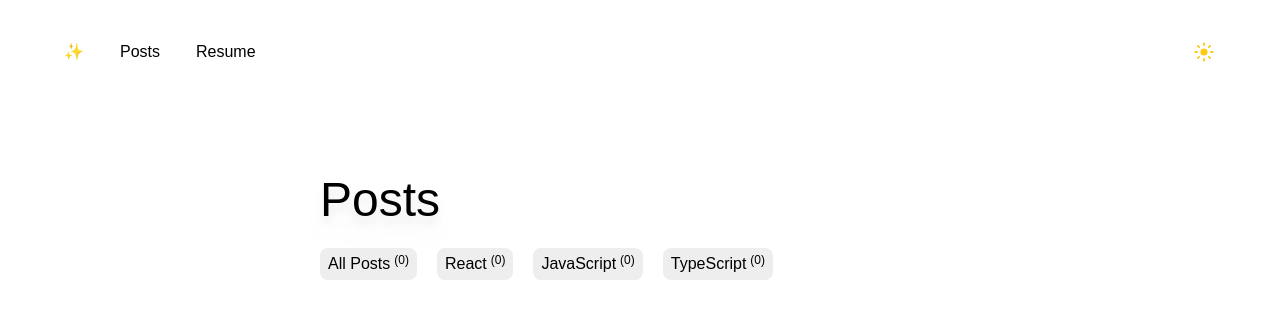
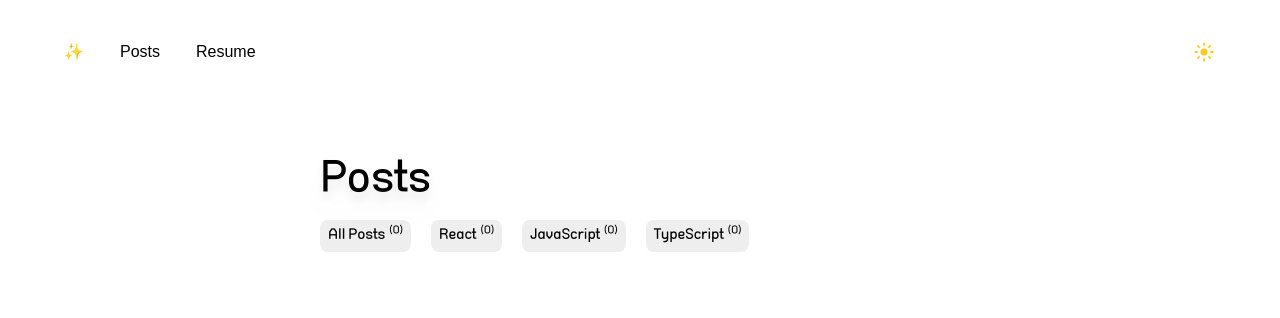
Before and after one commit to SWARVY/Caffhheiene_web, a Next.js app in the folder caffhheiene/: page /posts in a window 1280 px wide. Shown: the top 318 px of the page. Built offline with nearby package versions, Linux system fonts and the light colour scheme; a web font is replaced by a local one.

Commit message:
feat : posts 페이지 폰트, 디자인 일부 수정

```diff
--- a/caffhheiene/src/app/posts/page.tsx
+++ b/caffhheiene/src/app/posts/page.tsx
@@ -3,13 +3,13 @@ import { TITLE } from '@/constants/title';
 
 export default function posts() {
   return (
-    <div className="flex flex-col mt-4 z-10 w-full items-center justify-center lg:flex">
+    <div className="flex-col w-full space-y-3 items-center justify-center">
       <div className="flex w-full text-start">
-        <h1 className="text-4xl md:text-5xl font-MBC_1961_M drop-shadow-xl">{TITLE.posts}</h1>
+        <h1 className="text-4xl md:text-5xl drop-shadow-xl">{TITLE.posts}</h1>
       </div>
-      <div className="flex w-full justify-start mt-6 gap-x-5">
+      <div className="flex w-full justify-start  gap-x-5">
         {FILTERS.map((filter) => (
-          <div className="flex transition ease-in rounded-lg bg-white_hover hover:bg-white_hover_weight pr-2 pl-2 pt-1 pb-1 font-LINE_Rg">
+          <div className="flex transition ease-in rounded-lg bg-white_hover hover:bg-white_hover_weight pr-2 pl-2 pt-1 pb-1">
             <h3 className="mr-1">{filter.name}</h3>
             <p className="text-xs">(0)</p>
           </div>
```
